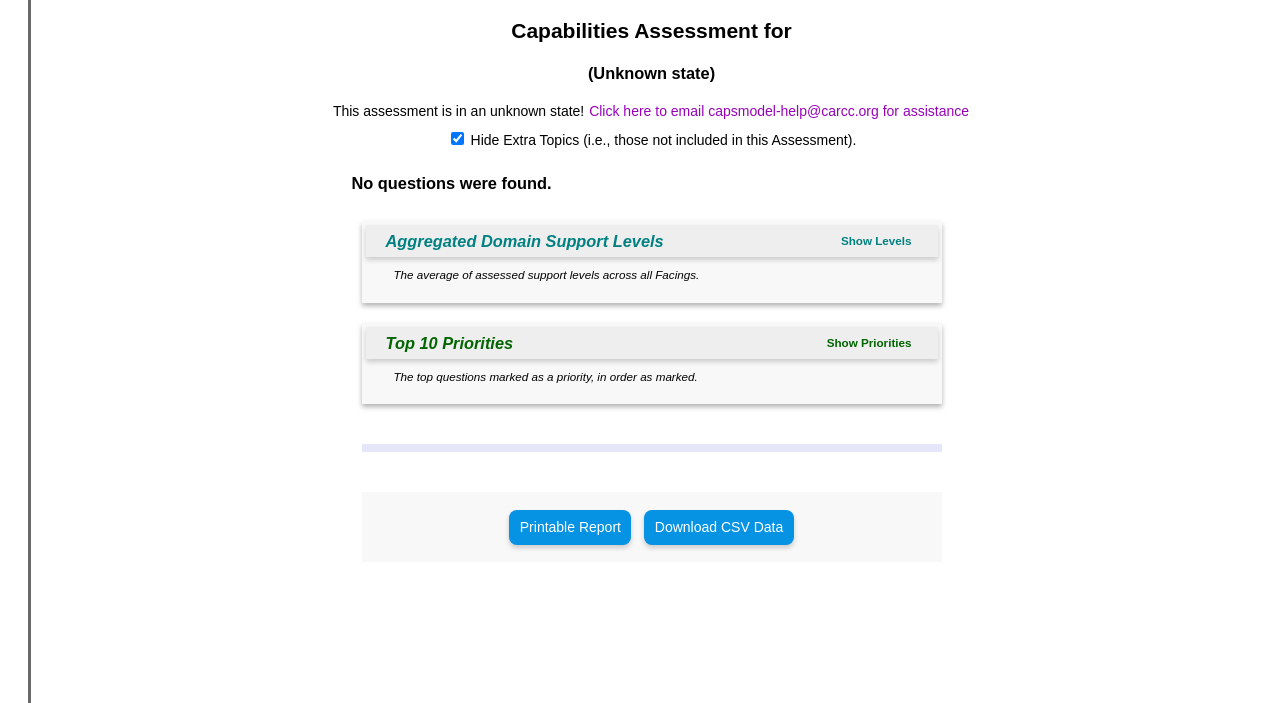
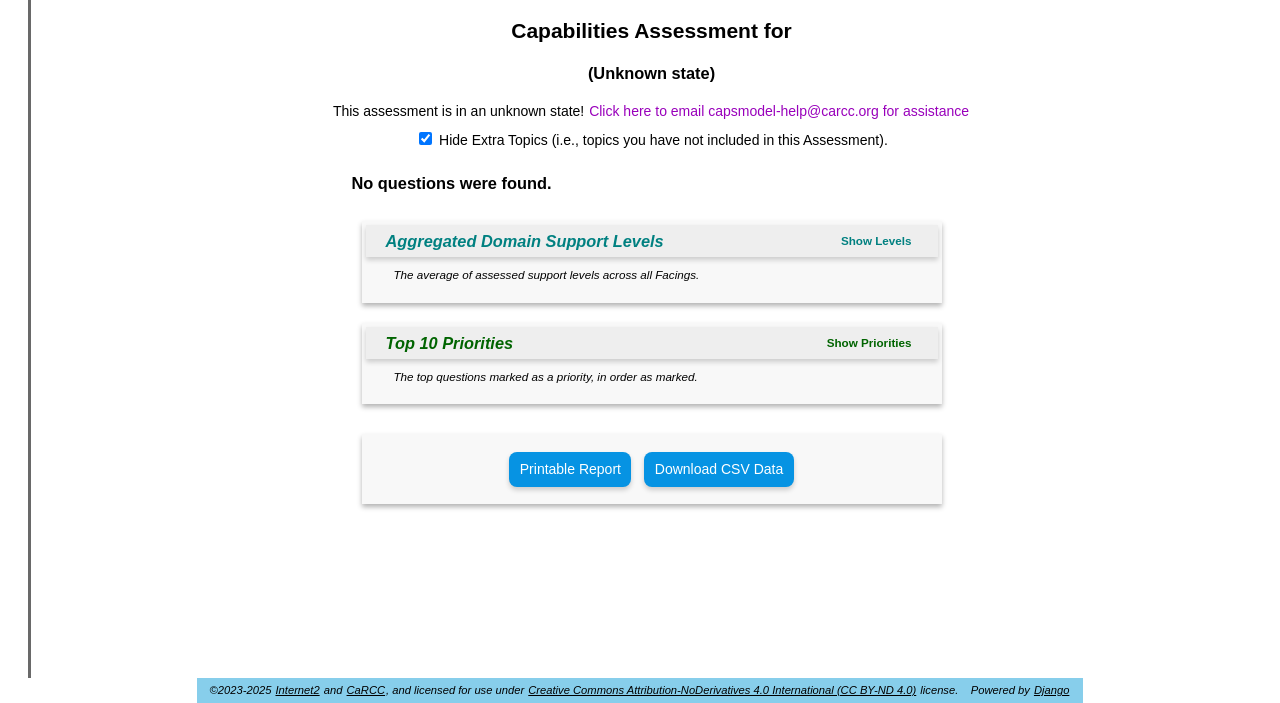
Before and after one commit to CaRCC/rcd-nexus-portal, a Django app: template nexus/templates/capmodel/assessment.html in a window 1280 px wide. Shown: the part 97-800 px from the top of the page. Run offline with Django 4.2, Linux system fonts and the light colour scheme; the template is opened without the code that fills it, so the values that code supplies are empty; parts of the project's set-up code (start-up, migrations or seed data) failed here and were passed over.

Commit message:
Fix for #270, cleaned up some layout on the assessment details page, and allowed a single-click action to add domain support to Essentials assessments (in each facing).

```diff
--- a/nexus/templates/capmodel/assessment.html
+++ b/nexus/templates/capmodel/assessment.html
@@ -20,6 +20,10 @@
         align-self: center;
         background-color: transparent;
         box-shadow: none;
+    }
+
+    section.status.showHideExtras {
+        max-width: 600px;
     }
 
     section.status p {
@@ -248,9 +252,8 @@
         text-align: center;
         align-self: center;
         padding: 4px;
-        margin: 30px 10px 10px 10px;
+        margin: 20px 10px 10px 10px;
         max-width: 600px;
-        box-shadow: none;
     }
 
     section.submission div.field-head {
@@ -280,6 +283,9 @@
     }
 
     section.submission:hover {
+        box-shadow: 0 3px 5px rgba(var(--linksrgb), 0.5);
+    }
+    section.submission {
         box-shadow: 0 3px 5px rgba(var(--linksrgb), 0.3);
     }
 
@@ -287,6 +293,7 @@
         margin-bottom: 2px;
     }
 
+    section.status section.actions,
     section.submission section.actions,
     section.reporting section.actions {
         margin: 5px;
@@ -470,7 +477,7 @@
 {%if atype != "full" %}
 <section class="status showHideExtras">
     <p><input type="checkbox" id="showHideExtrasCB" onchange="onShowExtrasChange(this)">
-        Hide Extra Topics (i.e., {%if atype == "essential" %}Non-Essential Topics and {% endif %}those not included in this Assessment).</p>
+        Hide Extra Topics (i.e., {%if atype == "essential" %}Non-Essential Topics and Domain support Topics{% else %}topics you have not included in this Assessment{% endif %}).</p>
 </section>
 {% endif %}
 {% if profile.capabilities_assessment.review_status != "not_submitted" and can_submit %}
@@ -632,8 +639,8 @@
     </div>
 </section>
 
+{% if profile.capabilities_assessment.review_status == "not_submitted" %}
     <section class="submission">
-        {% if profile.capabilities_assessment.review_status == "not_submitted" %}
         {% if submit_form %}
             <p>When you are satisfied with your answers, submit your assessment for final review.</p>
             <form method="post">
@@ -652,8 +659,8 @@
                 <button type="button" disabled>Submit</button>
             </section>
         {% endif %}
+    </section>
 {% endif %}
-    </section>
 
     <section class="reporting">
         <section class="actions">
--- a/nexus/views/capmodel.py
+++ b/nexus/views/capmodel.py
@@ -396,6 +396,7 @@
             "cyoj_copied": not assessment.copied_from is None,
             "facing": facing.contents.get(language=session_language),
             "topic": topic.contents.get(language=session_language),
+            "topic_is_domain": topic.slug==CapabilitiesTopic.domain_coverage_slug,
             "is_included": is_included,
             "has_nonincluded": has_nonincluded,
             "is_essential": is_essential,
```
Also changed, not shown: nexus/templates/capmodel/topic.html (+16 -1 lines). Lines whose indentation alone changed are shown as unchanged.
